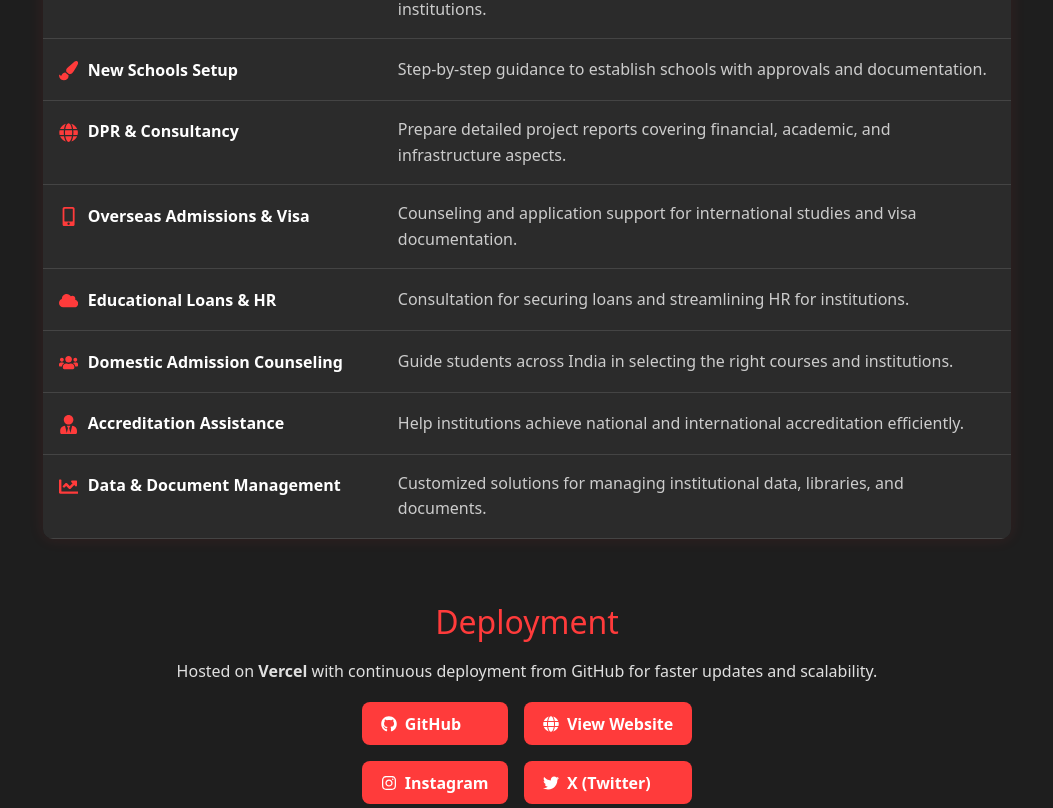
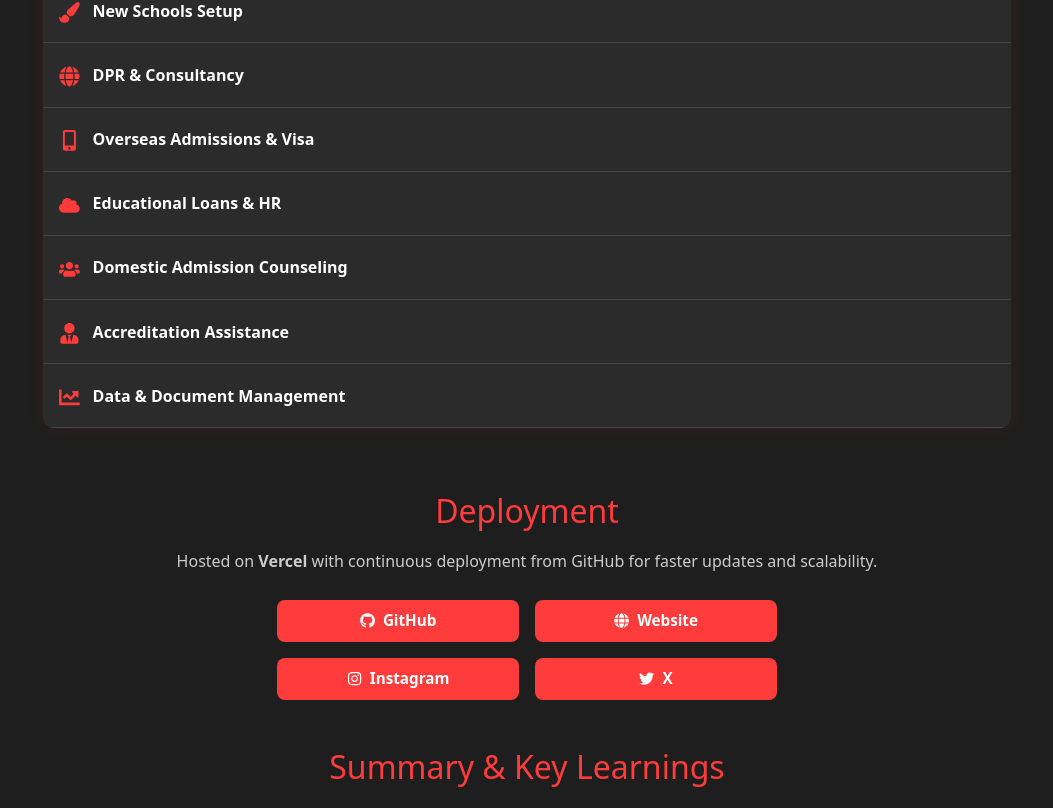
Before and after one commit to Vibhav11Krishna/Personal-Portfolio, a React (Vite) app: page /seswebsite in a window 1280 px wide. Shown: the part 2870-3678 px from the top of the page, without its empty margins (113-1166 px from the left). Built offline with nearby package versions, Linux system fonts and the light colour scheme.

Commit message:
Update Deployment section - 2x2 social links grid layout

```diff
--- a/src/pages/SesWebsitePage.jsx
+++ b/src/pages/SesWebsitePage.jsx
@@ -34,9 +34,11 @@ const tableStyle = {
 };
 const tableHeader = { padding: "0.8rem", textAlign: "left", fontWeight: "bold" };
 const tableCell = { padding: "0.8rem", borderBottom: "1px solid #333" };
+
 const linkStyle = {
   display: "inline-flex",
   alignItems: "center",
+  justifyContent: "center",
   gap: "0.5rem",
   padding: "0.6rem 1.2rem",
   background: "#FF3B3B",
@@ -45,6 +47,7 @@ const linkStyle = {
   fontWeight: "600",
   textDecoration: "none",
   transition: "all 0.3s ease",
+  fontSize: "1rem",
 };
 
 // --- Glow Function ---
@@ -63,8 +66,13 @@ const projectOverview = [
 
 const SesWebsitePage = () => {
   return (
-    <section style={{ background: "#1E1E1E", color: "#E0E0E0", padding: "4rem 2rem" }}>
-
+    <section
+      style={{
+        background: "#1E1E1E",
+        color: "#E0E0E0",
+        padding: "4rem 2rem",
+      }}
+    >
       {/* Header */}
       <div style={{ textAlign: "center", marginBottom: "3rem" }}>
         <img
@@ -78,32 +86,54 @@ const SesWebsitePage = () => {
             marginBottom: "1rem",
           }}
         />
-        <h1 style={{ color: "#FF3B3B", fontSize: "2.5rem", marginBottom: "1rem" }}>
+        <h1
+          style={{
+            color: "#FF3B3B",
+            fontSize: "2.5rem",
+            marginBottom: "1rem",
+          }}
+        >
           Shreepati Educational Services Website
         </h1>
-        <p style={{ fontSize: "1rem", color: "#ccc", maxWidth: "800px", margin: "0 auto" }}>
-          A professional consultancy website built for <strong>Shreepati Educational Services</strong>,
-          helping students and parents explore academic guidance, courses, and services online.
-          Developed with React, TailwindCSS, Node.js, Express.js, and PostgreSQL.
+        <p
+          style={{
+            fontSize: "1rem",
+            color: "#ccc",
+            maxWidth: "800px",
+            margin: "0 auto",
+          }}
+        >
+          A professional consultancy website built for{" "}
+          <strong>Shreepati Educational Services</strong>, helping students and
+          parents explore academic guidance, courses, and services online.
+          Developed with React, TailwindCSS, Node.js, Express.js, and
+          PostgreSQL.
         </p>
       </div>
 
       {/* Project Overview */}
       <div style={{ maxWidth: "900px", margin: "0 auto 3rem" }}>
-        <h2 style={{ color: "#FF3B3B", marginBottom: "1rem" }}>Project Overview</h2>
+        <h2 style={{ color: "#FF3B3B", marginBottom: "1rem" }}>
+          Project Overview
+        </h2>
         <p style={{ lineHeight: "1.8", marginBottom: "1rem" }}>
-          This project was a personal milestone — creating a professional consultancy website for my father’s business.
-          It represents both a technical learning experience and a meaningful contribution to his consultancy.
+          This project was a personal milestone — creating a professional
+          consultancy website for my father’s business. It represents both a
+          technical learning experience and a meaningful contribution to his
+          consultancy.
         </p>
         <p style={{ lineHeight: "1.8" }}>
-          The goal was to design a responsive and dynamic platform where students and parents can easily access
-          course details, services, and contact information — all within a seamless, modern interface.
+          The goal was to design a responsive and dynamic platform where
+          students and parents can easily access course details, services, and
+          contact information — all within a seamless, modern interface.
         </p>
       </div>
 
       {/* Website Pages */}
       <div style={{ maxWidth: "900px", margin: "0 auto 3rem" }}>
-        <h2 style={{ color: "#FF3B3B", marginBottom: "1rem" }}>Website Pages</h2>
+        <h2 style={{ color: "#FF3B3B", marginBottom: "1rem" }}>
+          Website Pages
+        </h2>
         <div
           style={{
             display: "grid",
@@ -136,7 +166,9 @@ const SesWebsitePage = () => {
                   marginBottom: "0.8rem",
                 }}
               />
-              <h3 style={{ color: "#FF3B3B", marginBottom: "0.5rem" }}>{page.title}</h3>
+              <h3 style={{ color: "#FF3B3B", marginBottom: "0.5rem" }}>
+                {page.title}
+              </h3>
               <p style={{ fontSize: "0.95rem", color: "#ccc" }}>{page.desc}</p>
             </div>
           ))}
@@ -145,7 +177,9 @@ const SesWebsitePage = () => {
 
       {/* Technology Stack */}
       <div style={{ maxWidth: "800px", margin: "0 auto 3rem" }}>
-        <h2 style={{ color: "#FF3B3B", marginBottom: "1rem" }}>Technology Stack</h2>
+        <h2 style={{ color: "#FF3B3B", marginBottom: "1rem" }}>
+          Technology Stack
+        </h2>
         <table style={tableStyle}>
           <thead>
             <tr style={{ background: "#FF3B3B", color: "#fff" }}>
@@ -154,18 +188,47 @@ const SesWebsitePage = () => {
             </tr>
           </thead>
           <tbody>
-            <tr><td style={tableCell}><FaReact /> React.js</td><td style={tableCell}>Frontend framework for UI</td></tr>
-            <tr><td style={tableCell}><SiTailwindcss /> Tailwind CSS</td><td style={tableCell}>Responsive styling</td></tr>
-            <tr><td style={tableCell}><FaNode /> Node.js</td><td style={tableCell}>Backend runtime environment</td></tr>
-            <tr><td style={tableCell}><SiExpress /> Express.js</td><td style={tableCell}>API and backend routing</td></tr>
-            <tr><td style={tableCell}><SiPostgresql /> PostgreSQL</td><td style={tableCell}>Data management and storage</td></tr>
+            <tr>
+              <td style={tableCell}>
+                <FaReact /> React.js
+              </td>
+              <td style={tableCell}>Frontend framework for UI</td>
+            </tr>
+            <tr>
+              <td style={tableCell}>
+                <SiTailwindcss /> Tailwind CSS
+              </td>
+              <td style={tableCell}>Responsive styling</td>
+            </tr>
+            <tr>
+              <td style={tableCell}>
+                <FaNode /> Node.js
+              </td>
+              <td style={tableCell}>Backend runtime environment</td>
+            </tr>
+            <tr>
+              <td style={tableCell}>
+                <SiExpress /> Express.js
+              </td>
+              <td style={tableCell}>API and backend routing</td>
+            </tr>
+            <tr>
+              <td style={tableCell}>
+                <SiPostgresql /> PostgreSQL
+              </td>
+              <td style={tableCell}>Data management and storage</td>
+            </tr>
           </tbody>
         </table>
       </div>
 
       {/* Founder Section */}
-      <div style={{ maxWidth: "900px", margin: "0 auto 3rem", textAlign: "center" }}>
-        <h2 style={{ color: "#FF3B3B", marginBottom: "1rem" }}>About Founder & Organization</h2>
+      <div
+        style={{ maxWidth: "900px", margin: "0 auto 3rem", textAlign: "center" }}
+      >
+        <h2 style={{ color: "#FF3B3B", marginBottom: "1rem" }}>
+          About Founder & Organization
+        </h2>
         <img
           src={founderImg}
           alt="Founder"
@@ -176,11 +239,19 @@ const SesWebsitePage = () => {
             marginBottom: "1rem",
           }}
         />
-        <p style={{ color: "#E0E0E0", maxWidth: "700px", margin: "0 auto", lineHeight: "1.8" }}>
-          <strong>Mr. Jayant Krishna</strong> founded Shreepati Educational Services
-           with a vision to provide guidance to students and parents seeking the right educational path.
-          The website represents his mission to reach a wider audience and bring all consultancy services
-          under one modern platform.
+        <p
+          style={{
+            color: "#E0E0E0",
+            maxWidth: "700px",
+            margin: "0 auto",
+            lineHeight: "1.8",
+          }}
+        >
+          <strong>Mr. Jayant Krishna</strong> founded Shreepati Educational
+          Services with a vision to provide guidance to students and parents
+          seeking the right educational path. The website represents his mission
+          to reach a wider audience and bring all consultancy services under one
+          modern platform.
         </p>
       </div>
 
@@ -220,37 +291,60 @@ const SesWebsitePage = () => {
     >
       <thead>
         <tr style={{ background: "#FF3B3B", color: "#fff", textAlign: "left" }}>
-                <th style={{ padding: "1rem", fontWeight: "700", width: "35%", fontSize: "1rem" }}>Service</th>
-                <th style={{ padding: "1rem", fontWeight: "700", fontSize: "1rem" }}>Description</th>
+          <th
+            style={{
+              padding: "1rem",
+              fontWeight: "700",
+              fontSize: "1rem",
+            }}
+          >
+            Services
+          </th>
         </tr>
       </thead>
       <tbody>
         {[
-                { icon: <FaLaptopCode />, title: "Collaboration Guidance", desc: "Form strong partnerships with universities, industry, and networks to enhance academic growth." },
-                { icon: <FaServer />, title: "Affiliation Guidance", desc: "Complete support for obtaining affiliation from recognized boards and universities." },
-                { icon: <FaDatabase />, title: "New Institutions Setup", desc: "Assist in establishing and getting recognition for new colleges or mid-level institutions." },
-                { icon: <FaPaintBrush />, title: "New Schools Setup", desc: "Step-by-step guidance to establish schools with approvals and documentation." },
-                { icon: <FaGlobe />, title: "DPR & Consultancy", desc: "Prepare detailed project reports covering financial, academic, and infrastructure aspects." },
-                { icon: <FaMobileAlt />, title: "Overseas Admissions & Visa", desc: "Counseling and application support for international studies and visa documentation." },
-                { icon: <FaCloud />, title: "Educational Loans & HR", desc: "Consultation for securing loans and streamlining HR for institutions." },
-                { icon: <FaUsers />, title: "Domestic Admission Counseling", desc: "Guide students across India in selecting the right courses and institutions." },
-                { icon: <FaUserTie />, title: "Accreditation Assistance", desc: "Help institutions achieve national and international accreditation efficiently." },
-                { icon: <FaChartLine />, title: "Data & Document Management", desc: "Customized solutions for managing institutional data, libraries, and documents." },
+          { icon: <FaLaptopCode />, title: "Collaboration Guidance" },
+          { icon: <FaServer />, title: "Affiliation Guidance" },
+          { icon: <FaDatabase />, title: "New Institutions Setup" },
+          { icon: <FaPaintBrush />, title: "New Schools Setup" },
+          { icon: <FaGlobe />, title: "DPR & Consultancy" },
+          { icon: <FaMobileAlt />, title: "Overseas Admissions & Visa" },
+          { icon: <FaCloud />, title: "Educational Loans & HR" },
+          { icon: <FaUsers />, title: "Domestic Admission Counseling" },
+          { icon: <FaUserTie />, title: "Accreditation Assistance" },
+          { icon: <FaChartLine />, title: "Data & Document Management" },
         ].map((service, idx) => (
           <tr
             key={idx}
             style={{
               borderBottom: "1px solid #444",
               transition: "background 0.3s ease",
+              cursor: "pointer",
             }}
-                  onMouseEnter={(e) => (e.currentTarget.style.background = "rgba(255,59,59,0.1)")}
-                  onMouseLeave={(e) => (e.currentTarget.style.background = "none")}
+            onMouseEnter={(e) =>
+              (e.currentTarget.style.background = "rgba(255,59,59,0.1)")
+            }
+            onMouseLeave={(e) =>
+              (e.currentTarget.style.background = "transparent")
+            }
           >
-                  <td style={{ padding: "1rem", display: "flex", alignItems: "center", gap: "0.6rem", color: "#fff", fontWeight: "600" }}>
-                    <span style={{ color: "#FF3B3B", fontSize: "1.2rem" }}>{service.icon}</span>
+            <td
+              style={{
+                padding: "1rem",
+                display: "flex",
+                alignItems: "center",
+                gap: "0.8rem",
+                color: "#fff",
+                fontWeight: "600",
+                fontSize: "1rem",
+              }}
+            >
+              <span style={{ color: "#FF3B3B", fontSize: "1.3rem" }}>
+                {service.icon}
+              </span>
               {service.title}
             </td>
-                  <td style={{ padding: "1rem", color: "#ccc", lineHeight: "1.6" }}>{service.desc}</td>
           </tr>
         ))}
       </tbody>
@@ -258,40 +352,103 @@ const SesWebsitePage = () => {
   </div>
 </div>
 
+
       {/* Deployment */}
-      <div style={{ maxWidth: "900px", margin: "0 auto 3rem", textAlign: "center" }}>
+<div
+  style={{
+    maxWidth: "900px",
+    margin: "0 auto 3rem",
+    textAlign: "center",
+  }}
+>
   <h2 style={{ color: "#FF3B3B", marginBottom: "1rem" }}>Deployment</h2>
-        <p style={{ lineHeight: "1.8", marginBottom: "1rem" }}>
-          Hosted on <strong>Vercel</strong> with continuous deployment from GitHub for faster updates and scalability.
+  <p style={{ lineHeight: "1.8", marginBottom: "1.5rem", color: "#ccc" }}>
+    Hosted on <strong>Vercel</strong> with continuous deployment from
+    GitHub for faster updates and scalability.
   </p>
 
-        <div style={{ display: "grid", gridTemplateColumns: "repeat(2, auto)", gap: "1rem", justifyContent: "center" }}>
-          <a href="https://github.com/Vibhav11Krishna/Shreepati-Educational-Services" target="_blank" rel="noopener noreferrer" style={linkStyle}
-             onMouseEnter={(e) => handleGlow(e, true)} onMouseLeave={(e) => handleGlow(e, false)}>
-            <FaGithub /> GitHub
+  {/* Responsive 2x2 Social Links Grid */}
+  <div
+    style={{
+      display: "grid",
+      gridTemplateColumns: "repeat(2, 1fr)", // 2 per row
+      gap: "1rem",
+      justifyContent: "center",
+      alignItems: "center",
+      maxWidth: "500px",
+      margin: "0 auto",
+    }}
+  >
+    {[
+      {
+        href: "https://github.com/Vibhav11Krishna/Shreepati-Educational-Services",
+        icon: <FaGithub />,
+        label: "GitHub",
+      },
+      {
+        href: "https://shreepati-educational-services-a35b.vercel.app/",
+        icon: <FaGlobe />,
+        label: "Website",
+      },
+      {
+        href: "https://www.instagram.com/ses_consultancy?igsh=d2I5dmN5ZmIwcm00",
+        icon: <FaInstagram />,
+        label: "Instagram",
+      },
+      {
+        href: "https://x.com/SES_Consultancy",
+        icon: <FaTwitter />,
+        label: "X",
+      },
+    ].map((link, idx) => (
+      <a
+        key={idx}
+        href={link.href}
+        target="_blank"
+        rel="noopener noreferrer"
+        style={{
+          ...linkStyle,
+          width: "100%",
+          justifyContent: "center",
+          fontSize: "0.95rem",
+          textAlign: "center",
+        }}
+        onMouseEnter={(e) => handleGlow(e, true)}
+        onMouseLeave={(e) => handleGlow(e, false)}
+      >
+        {link.icon} {link.label}
       </a>
-          <a href="https://shreepati-educational-services-a35b.vercel.app/" target="_blank" rel="noopener noreferrer" style={linkStyle}
-             onMouseEnter={(e) => handleGlow(e, true)} onMouseLeave={(e) => handleGlow(e, false)}>
-            <FaGlobe /> View Website
-          </a>
-          <a href="https://www.instagram.com/ses_consultancy?igsh=d2I5dmN5ZmIwcm00" target="_blank" rel="noopener noreferrer" style={linkStyle}
-             onMouseEnter={(e) => handleGlow(e, true)} onMouseLeave={(e) => handleGlow(e, false)}>
-            <FaInstagram /> Instagram
-          </a>
-          <a href="https://x.com/SES_Consultancy" target="_blank" rel="noopener noreferrer" style={linkStyle}
-             onMouseEnter={(e) => handleGlow(e, true)} onMouseLeave={(e) => handleGlow(e, false)}>
-            <FaTwitter /> X (Twitter)
-          </a>
+    ))}
   </div>
 </div>
 
+
       {/* Summary */}
       <div style={{ maxWidth: "900px", margin: "0 auto 4rem" }}>
-        <h2 style={{ color: "#FF3B3B", marginBottom: "1rem", textAlign: "center" }}>Summary & Key Learnings</h2>
-        <p style={{ lineHeight: "1.8", color: "#E0E0E0", marginBottom: "1rem" }}>
-          Developing this consultancy website was a complete end-to-end experience that combined design thinking, full-stack development, and deployment.
+        <h2
+          style={{ color: "#FF3B3B", marginBottom: "1rem", textAlign: "center" }}
+        >
+          Summary & Key Learnings
+        </h2>
+        <p
+          style={{
+            lineHeight: "1.8",
+            color: "#E0E0E0",
+            marginBottom: "1rem",
+          }}
+        >
+          Developing this consultancy website was a complete end-to-end
+          experience that combined design thinking, full-stack development, and
+          deployment.
         </p>
-        <ul style={{ lineHeight: "1.8", color: "#ccc", listStyle: "none", padding: 0 }}>
+        <ul
+          style={{
+            lineHeight: "1.8",
+            color: "#ccc",
+            listStyle: "none",
+            padding: 0,
+          }}
+        >
           <li>⚡ Learned how to structure a full React project efficiently.</li>
           <li>⚡ Improved backend API setup and database design skills.</li>
           <li>⚡ Gained experience with responsive UI and accessibility.</li>
```
Lines whose indentation alone changed are shown as unchanged.
